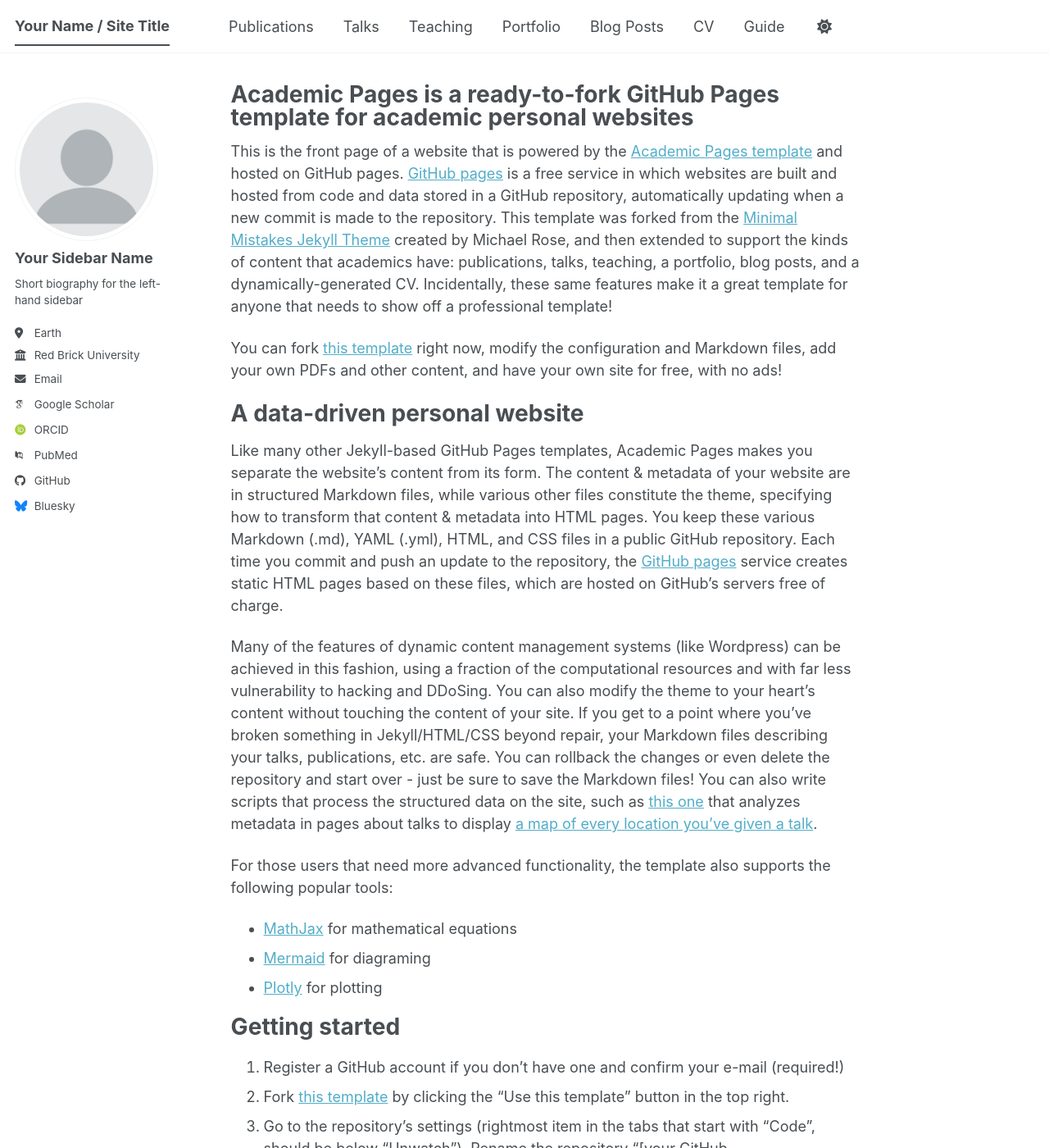
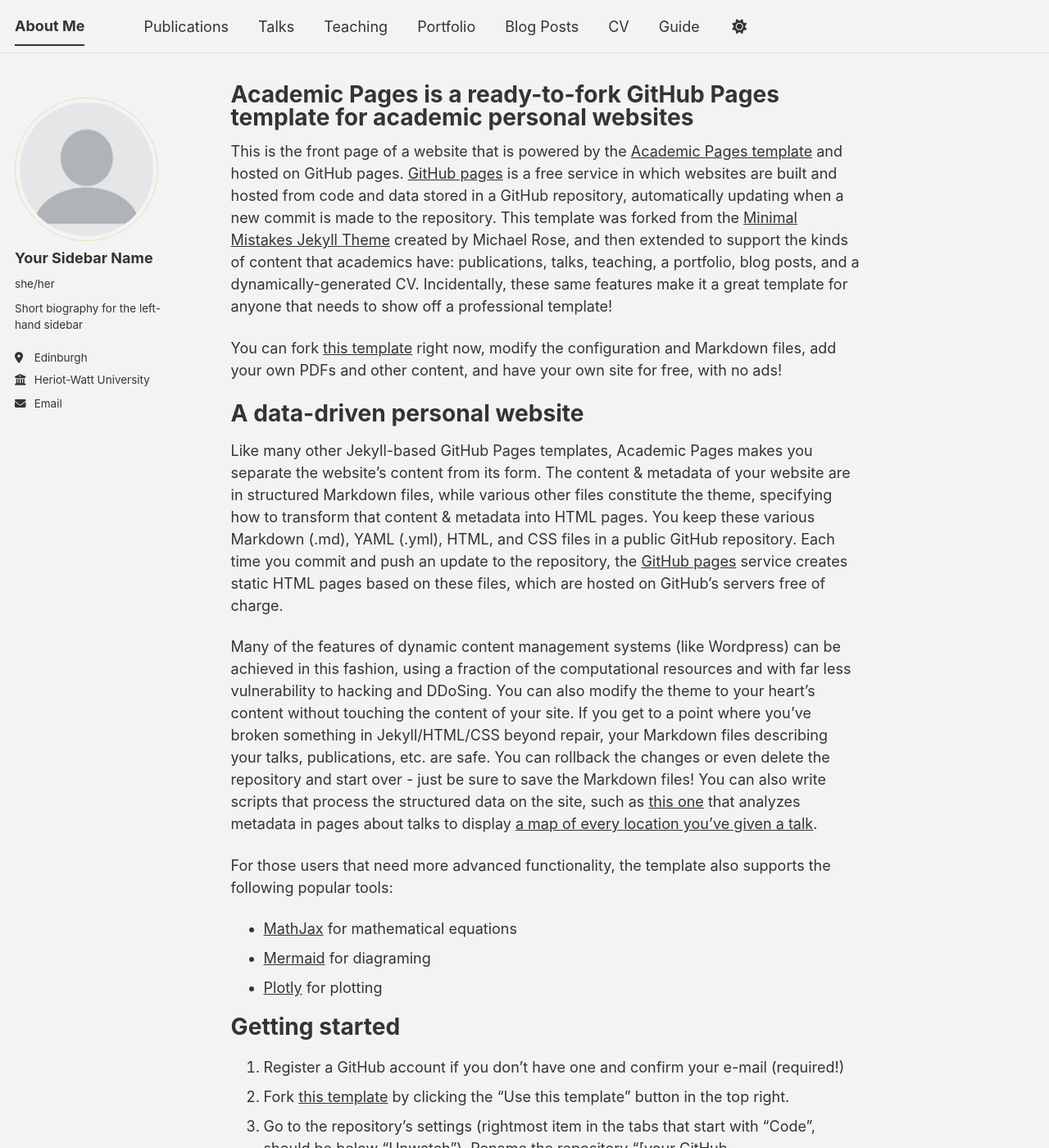
Before and after one commit to rafaela-ioannou/rafaela-ioannou.github.io, a Jekyll site: the page built from _pages/about.md, in a window 1280 px wide and 1400 px high. Shown: the whole window at 82% size. Built offline with Jekyll 4.4.1, drawn with Linux system fonts in a browser that asks for light colours; some web fonts are replaced; a script bundle is joined from its source files by our own code; library files that are not in the unit come from our copies; some of the changed text lies outside the part shown.

Commit message:
First basic website personalisation
changed name, theme, locations, email

```diff
--- a/_config.yml
+++ b/_config.yml
@@ -7,13 +7,13 @@
 # server process.
 
 # Basic Site Settings
-locale                   : "en-US"
-site_theme               : "default" # The available themes options are "default", "air", "sunrise", "mint", "dirt" and "contrast"
-title                    : "Your Name / Site Title"
+locale                   : "en-GB"
+site_theme               : "dirt" # The available themes options are "default", "air", "sunrise", "mint", "dirt" and "contrast"
+title                    : "About Me"
 title_separator          : "-"
-name                     : &name "Your Name"
+name                     : &name "Rafaela Ioannou"
 description              : &description "Your Name's academic portfolio"   # Update this with a general description of your site, this is the default if not overridden by a page
-url                      : https://academicpages.github.io # The base hostname & protocol for your site e.g. "https://[your GitHub username].github.io",
+url                      : https://rafaela-ioannou.github.io # The base hostname & protocol for your site e.g. "https://[your GitHub username].github.io",
                                                            # or if you already have some other page hosted on Github then use "https://[your GitHub username].github.io/[Your Repo Name]"
 baseurl                  : "" # the subpath of your site, e.g. "/blog"
 repository               : "academicpages/academicpages.github.io"
@@ -25,23 +25,23 @@ author:
   # Biographic information
   avatar           : "profile.png"
   name             : "Your Sidebar Name"
-  pronouns         : # example: "she/her"
+  pronouns         : "she/her"
   bio              : "Short biography for the left-hand sidebar"
-  location         : "Earth"
-  employer         : "Red Brick University"
+  location         : "Edinburgh"
+  employer         : "Heriot-Watt University"
   uri              : # URL
-  email            : "none@example.org"
+  email            : "ri4005@hw.ac.uk"
 
   # Academic websites
   academia         : # URL
   arxiv            : # URL - Update with the correct link to your profile
-  googlescholar    : "https://scholar.google.com/citations?user=PS_CX0AAAAAJ"
+  googlescholar    : #"https://scholar.google.com/citations?user=PS_CX0AAAAAJ"
   inspire-hep      : # URL
   impactstory      : # URL
-  orcid            : "https://orcid.org/yourorcidurl"
+  orcid            : #"https://orcid.org/yourorcidurl"
   semantic         : # URL
   ssrn             : # URL
-  pubmed           : "https://www.ncbi.nlm.nih.gov/pubmed/?term=john+snow"
+  pubmed           : #"https://www.ncbi.nlm.nih.gov/pubmed/?term=john+snow"
   researchgate     : # URL
   scopus           : # URL
   zotero           : # URL
@@ -51,13 +51,13 @@ author:
   bitbucket        : # Username - Update with your username on the site
   codepen          : # Username
   dribbble         : # Username
-  github           : "academicpages"
+  github           : #"academicpages"
   kaggle           : # Username
   stackoverflow    : # User number or user number and name (i.e., use "1" or "1/jeff-atwood")
 
   # Social media
   artstation       : # Username
-  bluesky          : "bsky.app" # Replace this with you Bluesky username
+  bluesky          : #"bsky.app" # Replace this with you Bluesky username
   facebook         : # Username
   flickr           : # Username
   foursquare       : # Username
```
